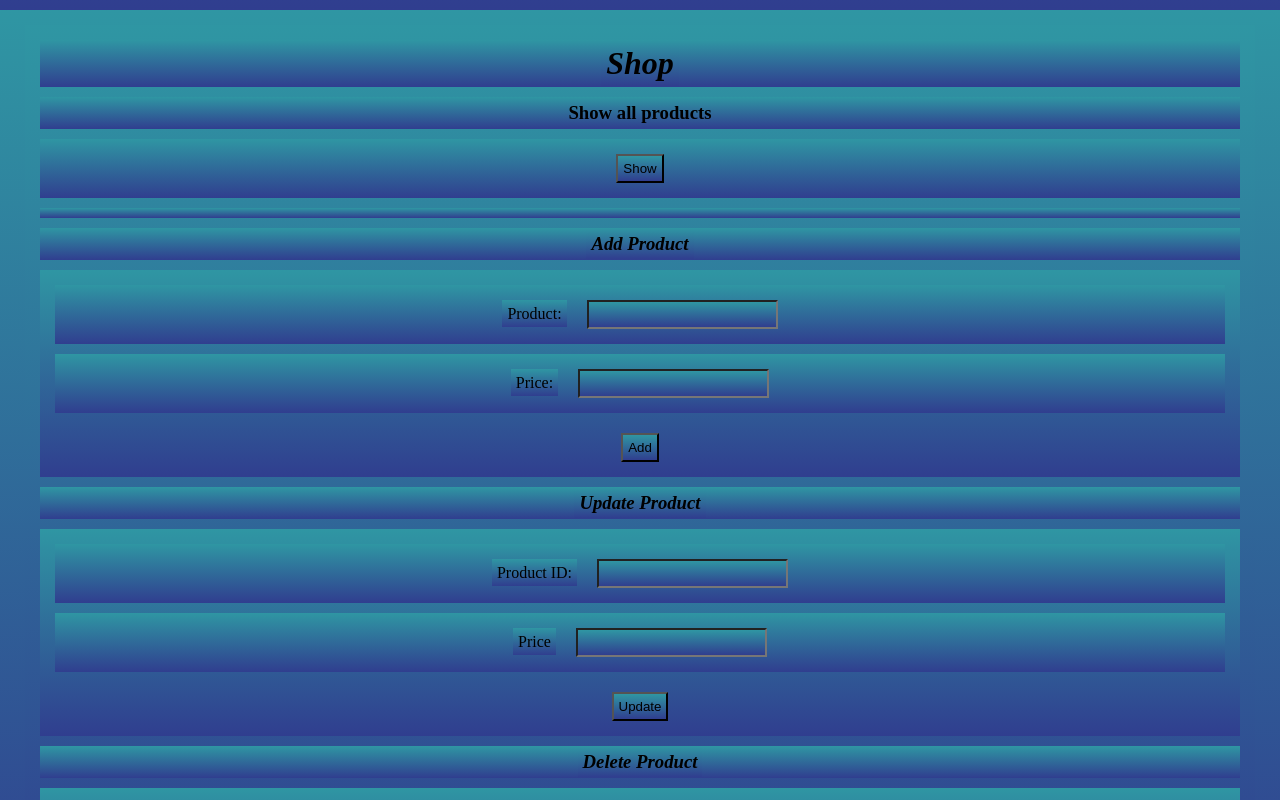
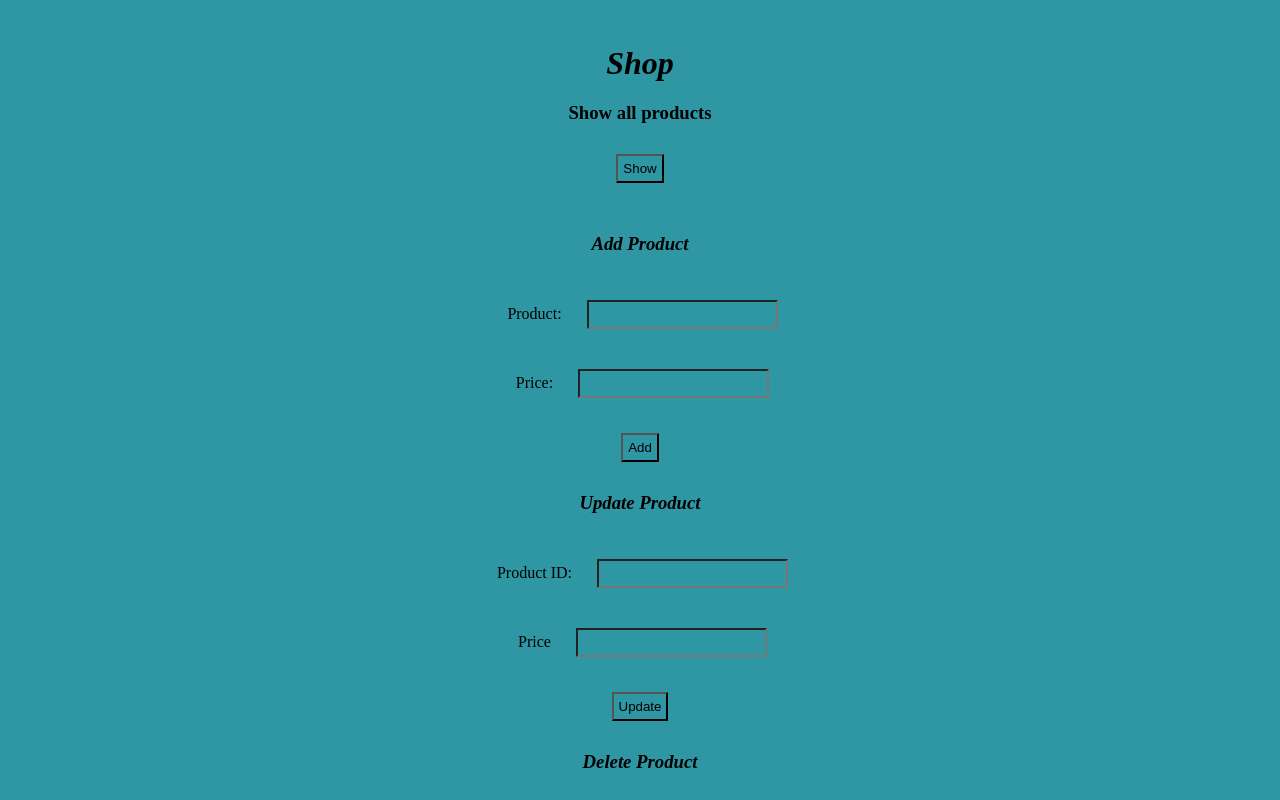
Before and after one commit to adityasharan01/Simple_cRuD, a website: page public/index.html in a window 1280 px wide. Shown: the top 800 px of the page. Drawn offline with Linux system fonts and the light colour scheme.

Commit message:
background color simplified

```diff
--- a/public/index.html
+++ b/public/index.html
@@ -7,7 +7,7 @@
     <title>Example AJAX Methods</title>
     <style>
         *{
-            background: linear-gradient(rgb(47,150,163),rgb(48,62,143));
+            background: rgb(47,150,163);
             margin: 10px;
             padding: 5px;
             text-align: center;
```
Also changed, not shown: 1 other file.
